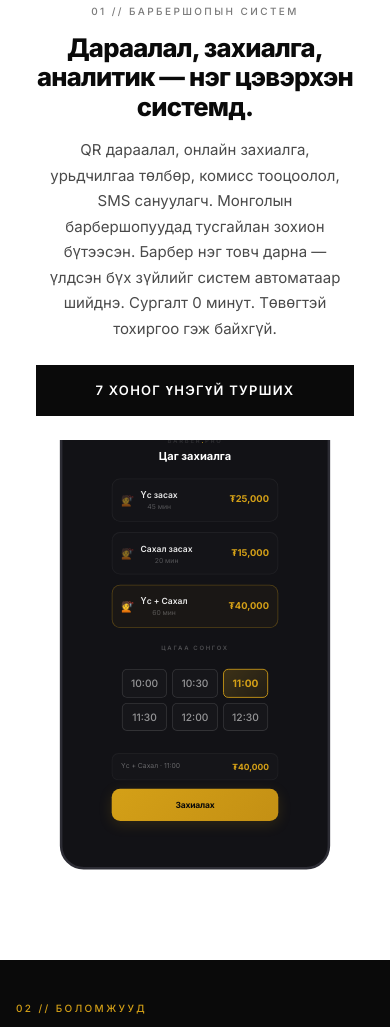
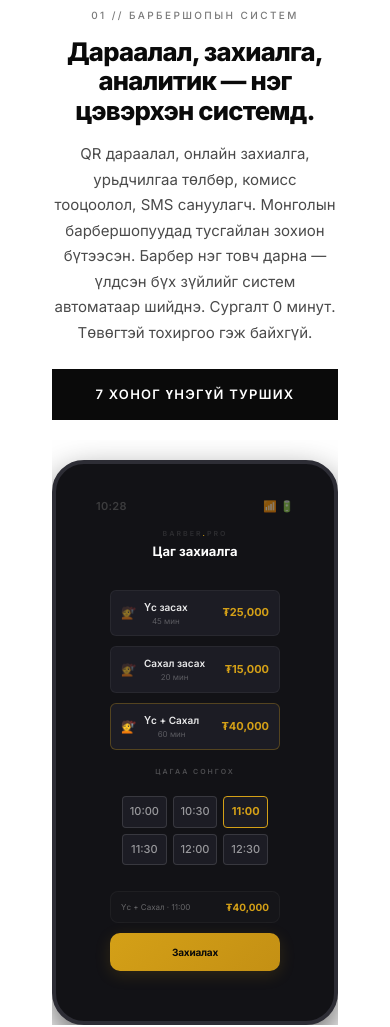
Before and after one commit to Erden8830/barber-system, a website: page prototype-premium.html in a window 390 px wide. Shown: the part 57-1084 px from the top of the page. Drawn offline with Linux system fonts and the light colour scheme.

Commit message:
Mobile: restore 290px phone card with 4px border, no scale transform

```diff
--- a/prototype-premium.html
+++ b/prototype-premium.html
@@ -512,29 +512,50 @@ a{ color: var(--black); text-decoration: none; transition: color .2s; }
   .hero-grid {
     display: flex !important;
     flex-direction: column !important;
+    align-items: center !important;
     text-align: center !important;
-    padding: 20px 10px !important;
-    overflow: hidden !important;
+    padding: 24px 16px !important;
+    gap: 20px !important;
   }
   .phone-mockup {
-    width: 320px !important;
+    display: block !important;
+    visibility: visible !important;
+    opacity: 1 !important;
+    transform: none !important;
+    width: 100% !important;
+    max-width: 290px !important;
     height: auto !important;
-    padding: 20px !important;
-    margin: 10px auto !important;
     background: #121216 !important;
-    border: 3px solid #2d2d35 !important;
-    border-radius: 28px !important;
-    transform: scale(0.85) !important;
-    transform-origin: top center !important;
-    max-width: none !important;
+    background-color: #121216 !important;
+    border: 4px solid #2d2d35 !important;
+    border-radius: 32px !important;
+    padding: 16px !important;
+    box-shadow: 0 15px 35px rgba(0,0,0,0.6) !important;
+    margin: 20px auto 0 auto !important;
+    box-sizing: border-box !important;
     animation: none !important;
   }
-  .phone-svc-item {
-    font-size: 13px !important;
-    padding: 10px !important;
-    margin-bottom: 8px !important;
+  .phone-status {
     display: flex !important;
     justify-content: space-between !important;
+    color: #666 !important;
+    margin-bottom: 12px !important;
+    font-size: 11px !important;
+  }
+  .phone-shop {
+    font-size: 14px !important;
+    font-weight: bold !important;
+    margin-bottom: 14px !important;
+  }
+  .phone-svc-item {
+    display: flex !important;
+    justify-content: space-between !important;
+    align-items: center !important;
+    background: #1c1c24 !important;
+    padding: 8px 10px !important;
+    margin-bottom: 6px !important;
+    border-radius: 6px !important;
+    font-size: 11px !important;
   }
   .time-slot-grid {
     display: grid !important;
@@ -543,14 +564,17 @@ a{ color: var(--black); text-decoration: none; transition: color .2s; }
     margin-bottom: 14px !important;
   }
   .time-slot-btn {
+    background: #1c1c24 !important;
     padding: 6px !important;
-    font-size: 12px !important;
+    border-radius: 4px !important;
+    font-size: 11px !important;
+    text-align: center !important;
   }
   .phone-wrap {
-    max-height: 460px !important;
+    max-height: none !important;
+    height: auto !important;
     background: transparent !important;
-    border: none !important;
-    overflow: hidden !important;
+    background-color: transparent !important;
   }
   .phone-screen-glass,
   .phone-notch, .phone-notch-pill, .phone-notch-dot,
@@ -575,7 +599,7 @@ a{ color: var(--black); text-decoration: none; transition: color .2s; }
     margin-left: auto !important;
     margin-right: auto !important;
   }
-  .hero-grid, .features-grid, .noshow-grid, .pricing-grid {
+  .features-grid, .noshow-grid, .pricing-grid {
     padding-left: 0 !important;
     padding-right: 0 !important;
   }
```
Also changed, not shown: public/landing.html (+43 -19 lines).
